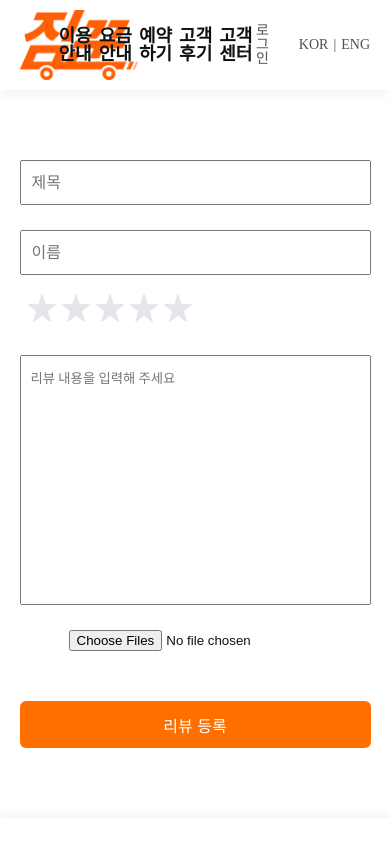
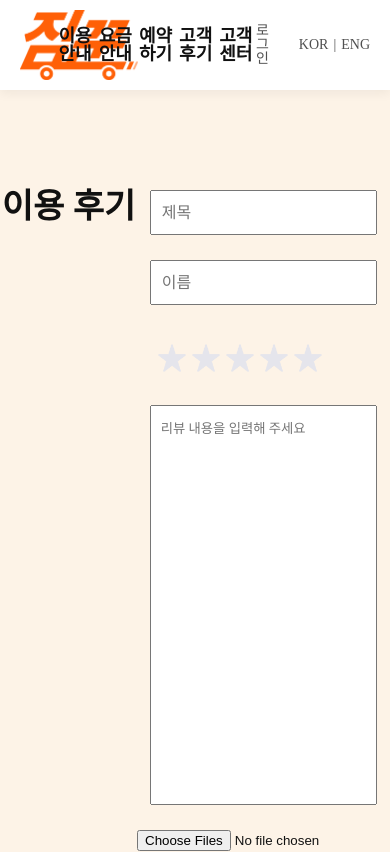
Before and after one commit to HongEungyung/newjimggun, a Vue app: page /reviewPost in a window 390 px wide. Shown: the top 852 px of the page. Built offline with nearby package versions, Linux system fonts and the light colour scheme.

Commit message:
반응형 오류 해결 / 리뷰 작성 페이지 수정 중

```diff
--- a/src/views/A5_reviewPost.vue
+++ b/src/views/A5_reviewPost.vue
@@ -5,7 +5,9 @@ import { useRouter } from 'vue-router';
 const router = useRouter();
 const STORAGE_KEY = 'userReviews';
 const NAME_KEY = 'userName';
-
+import ErrorModal from '@/components/ErrorModal.vue';
+const showErrorModal = ref(false);
+const errorMessage = ref('');
 const newReview = ref({
   name: '',
   title: '',
@@ -16,6 +18,11 @@ const newReview = ref({
 
 const reviews = ref([]);
 
+//모달 닫으면 리뷰 페이지로 이동
+function handleModalClose() {
+  showErrorModal.value = false;
+  router.push('/review');
+}
 // 1. mount 시 이름 로드
 onMounted(() => {
   const savedName = localStorage.getItem(NAME_KEY);
@@ -28,7 +35,11 @@ onMounted(() => {
     reviews.value = JSON.parse(savedReviews);
   }
 });
-
+// 알림
+const handleReviewPost = () => {
+  errorMessage.value = '리뷰가 등록 되었습니다.';
+  showErrorModal.value = true;
+};
 function submitReview() {
   if (
     !newReview.value.name ||
@@ -58,10 +69,7 @@ function submitReview() {
     images: [],
   };
 
-  // 알림
-  alert('리뷰가 등록되었습니다!');
-  // 리뷰페이지로 이동
-  router.push('/review');
+  handleReviewPost();
 }
 //사진 등록
 function handleImageUpload(event) {
@@ -86,7 +94,13 @@ function handleImageUpload(event) {
 // 사진 개수 조건 체크
 </script>
 <template>
+  <ErrorModal v-if="showErrorModal" :message="errorMessage" @close="handleModalClose" />
+  <div class="review-wrap">
     <div class="review-form">
+      <div class="review-form-left">
+        <h2 class="review-title">이용 후기</h2>
+      </div>
+      <div class="review-form-right">
         <form @submit.prevent="submitReview">
           <input v-model="newReview.title" placeholder="제목" class="input-title" />
           <div class="name-rating-box">
@@ -98,14 +112,26 @@ function handleImageUpload(event) {
           <input type="file" multiple accept="image/*" @change="handleImageUpload" />
 
           <div class="image-preview">
-        <img v-for="(img, idx) in newReview.images" :key="idx" :src="img" alt="업로드된 이미지" class="preview-img" />
+            <img
+              v-for="(img, idx) in newReview.images"
+              :key="idx"
+              :src="img"
+              alt="업로드된 이미지"
+              class="preview-img"
+            />
           </div>
-      <button type="submit" class="submitBtn">리뷰 등록</button>
+          <button type="submit" class="submitBtn" @click="handleReviewPost">리뷰 등록</button>
         </form>
+      </div>
+    </div>
   </div>
 </template>
 <style lang="scss" scoped>
 @import '/src/assets/variables';
+.review-wrap {
+  width: 100%;
+  background-color: $sub-color;
+}
 .review-form {
   max-width: 1240px;
   margin: auto;
@@ -113,18 +139,45 @@ function handleImageUpload(event) {
   font-family: $font-family;
   // min-height: 100vh;
   display: flex;
+  padding-top: 100px;
+  // justify-content: center;
+  // align-items: center;
+}
+
+//왼쪽
+.review-form-left {
+  display: flex;
+  flex: 1;
+  flex-direction: column;
+  align-items: center;
+  gap: 60px;
+  // 이용 후기
+  .review-title {
+    width: 100%;
+    font-size: $title-font-L + 4px;
+    font-weight: bold;
+    text-align: center;
+  }
+}
+//오른쪽
+.review-form-right {
+  width: 100%;
+  position: relative;
+  flex: 1;
+  form {
+    // max-width: 600px;
+    // width: 100%;
+    // margin: 70px auto;
+    // display: flex;
+    // flex-direction: column;
+    // gap: 25px;
+    // align-items: center;
+    display: flex;
+    flex-direction: column;
     justify-content: center;
     align-items: center;
-}
-form {
-  max-width: 600px;
-  width: 100%;
-  margin: 70px auto;
-  display: flex;
-  flex-direction: column;
+    // align-items: center;
     gap: 25px;
-  align-items: center;
-
     // 인풋
     .input-title {
       max-width: 600px;
@@ -181,6 +234,7 @@ form {
       }
     }
   }
+}
 //반응형
 @media screen and (max-width: 768px) {
   // gotop 버튼
--- a/src/views/A7_signUp.vue
+++ b/src/views/A7_signUp.vue
@@ -557,17 +557,17 @@ h2 {
 //반응형
 @media screen and (max-width: 540px) {
   .checkboxWrap {
-    width: 360px;
+    width: 340px;
   }
   .wrap {
-    width: 360px;
+    width: 340px;
     padding-top: 50px;
   }
   .infoWrap {
-    width: 360px;
+    width: 340px;
   }
   .signUpBtn {
-    width: 340px;
+    width: 330px;
   }
   .name {
     padding-left: 42px;
@@ -586,5 +586,12 @@ h2 {
 
     margin-right: 10px;
   }
+  .errorText {
+  color: $error-color;
+  font-size: 14px;
+  position: absolute;
+  left: 110px;
+  top: 48px;
+}
 }
 </style>
--- a/src/views/A7_signUpFinish.vue
+++ b/src/views/A7_signUpFinish.vue
@@ -70,4 +70,9 @@ img {
   margin-bottom: 50px;
   cursor: pointer;
 }
+@media screen and (max-width: 390px) {
+  h1 {
+    font-size: 28px;
+  }
+}
 </style>
--- a/src/views/A8_mypage.vue
+++ b/src/views/A8_mypage.vue
@@ -701,5 +701,8 @@ onMounted(() => {
   .intro-current {
     grid-template-columns: repeat(1, minmax(0, 1fr)) !important;
   }
+  .status-box {
+    display: block;
+  }
 }
 </style>
```
Lines whose indentation alone changed are shown as unchanged.
